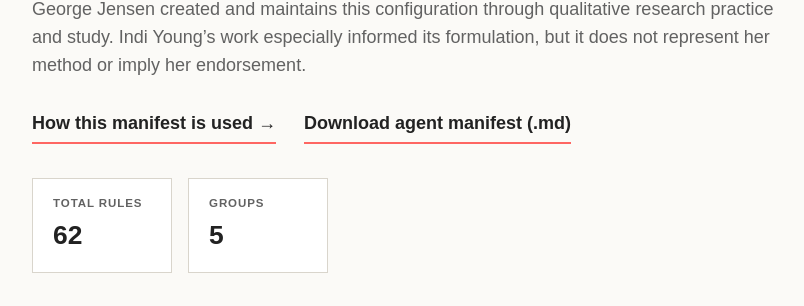
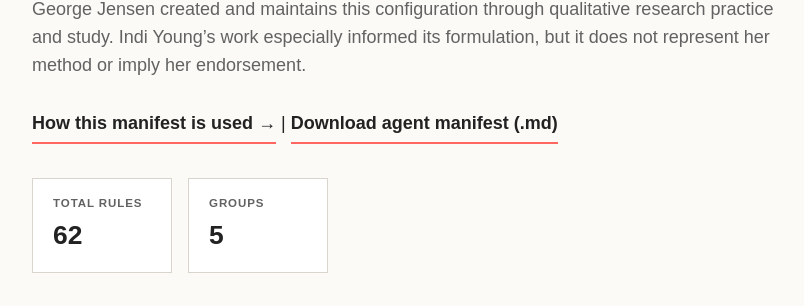
Before and after one commit to geojensen/researchops-ai, a PHP site: page /qualitative-analysis-agent-manifest/ in a window 1280 px wide. Shown: the part 1076-1382 px from the top of the page, without its empty margins (48-852 px from the left). Run offline with PHP 8.4, Linux system fonts and the light colour scheme; some libraries are stand-ins or nearby versions.

Commit message:
Separate manifest page links

```diff
--- a/css/criteria.css
+++ b/css/criteria.css
@@ -140,12 +140,6 @@ h1 {
 .page-link a:hover,
 .page-link a:focus-visible {
     color: var(--accent-dark);
-}
-
-.page-links {
-    display: flex;
-    flex-wrap: wrap;
-    gap: 14px 28px;
 }
 
 .totals {
--- a/qualitative-analysis-agent-manifest/index.html
+++ b/qualitative-analysis-agent-manifest/index.html
@@ -38,8 +38,8 @@
                 </div>
             </section>
             <p>George Jensen created and maintains this configuration through qualitative research practice and study. Indi Young’s work especially informed its formulation, but it does not represent her method or imply her endorsement.</p>
-            <div class="page-link page-links">
-                <a href="/qualitative-concept-analysis/">How this manifest is used →</a>
+            <div class="page-link">
+                <a href="/qualitative-concept-analysis/">How this manifest is used →</a> |
                 <a href="./qualitative-analysis-agent-manifest.md" download>Download agent manifest (.md)</a>
             </div>
             <dl class="totals" aria-label="Criteria totals">
```
Also changed, not shown: spec/site.spec.mjs (+4 -0 lines).
